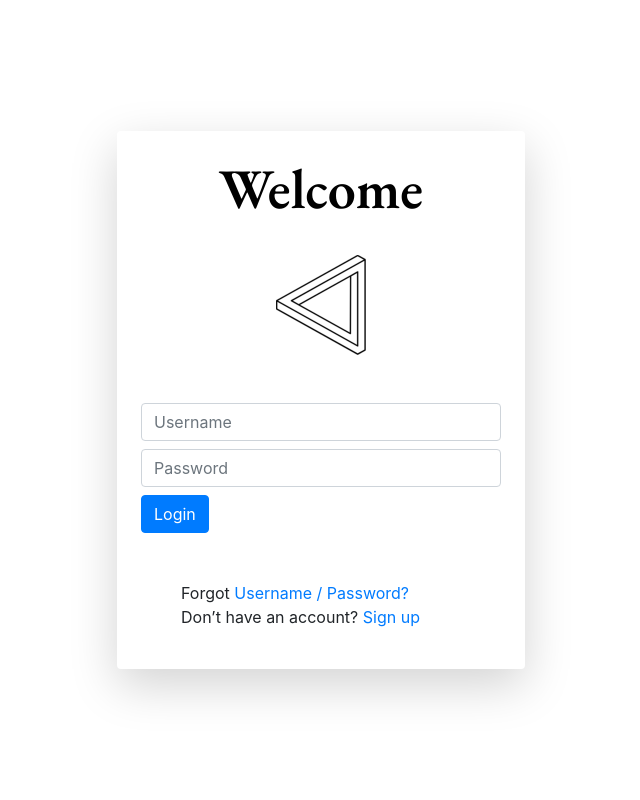
After one commit to ValtrX/Project1Harvard, a Flask app: page /login in a window 1280 px wide. The commit adds this page. Shown: the whole page, without its empty margins (304-944 px from the left). Run offline with Flask 2, Linux system fonts and the light colour scheme; parts of the project's set-up code (start-up, migrations or seed data) failed here and were passed over; some libraries are stand-ins or nearby versions.

Commit message:
Login and Register Page design

```diff
--- a/application.py
+++ b/application.py
@@ -22,5 +22,16 @@ db = scoped_session(sessionmaker(bind=engine)) # (SQL ALCHEMY) Creas diferentes
 
 @app.route("/")
 def index():
-    books = db.execute("SELECT * FROM books").fetchall()
+    books = db.execute("SELECT * FROM books LIMIT 100").fetchall()
     return render_template("index.html", books=books)
+
+@app.route("/login")
+def login():
+    return render_template("login.html")
+
+@app.route("/register")
+def register():
+    return render_template("register.html")
+
+if __name__=="__main__":
+    app.run(debug=true)
--- /dev/null
+++ b/templates/layout.html
@@ -0,0 +1,30 @@
+<!DOCTYPE html>
+<html lang="en">
+<head>
+    <meta charset="UTF-8">
+    <meta name="viewport" content="width=device-width, initial-scale=1.0">
+    <link href="https://stackpath.bootstrapcdn.com/bootstrap/4.4.1/css/bootstrap.min.css" rel="stylesheet" integrity="sha384-Vkoo8x4CGsO3+Hhxv8T/Q5PaXtkKtu6ug5TOeNV6gBiFeWPGFN9MuhOf23Q9Ifjh" crossorigin="anonymous">
+    <link href="https://stackpath.bootstrapcdn.com/font-awesome/4.7.0/css/font-awesome.min.css" type="text/css" rel="stylesheet" integrity="sha384-wvfXpqpZZVQGK6TAh5PVlGOfQNHSoD2xbE+QkPxCAFlNEevoEH3Sl0sibVcOQVnN" crossorigin="anonymous">
+    <link href="https://fonts.googleapis.com/css2?family=EB+Garamond:wght@600&display=swap" rel="stylesheet">
+    <title>{% block title %}{% endblock %}</title>
+    <style>
+        .special-font{
+            font-family: 'EB Garamond', serif !important;
+            color: #4a3e3e;
+        }
+        .special-font-size{
+            font-size: 25px;
+        }
+        .list-style-none{
+            list-style-type: none;
+        }
+        table{
+            width: 100%;
+        }
+    </style>
+</head>
+<body>
+    {% block body %}
+    {% endblock %}
+</body>
+</html>
--- /dev/null
+++ b/templates/login.html
@@ -0,0 +1,57 @@
+{% extends "layout.html" %}
+
+{% block title %}
+    Sign In | Books: Project 1
+{% endblock %}
+
+{% block body%}
+<div class="row align-items-center justify-content-center w-100 vh-100">
+	<div class="p-4 rounded shadow-lg hoverable" >
+		<form class="">
+			<h2 class="special-font text-center" style="font-size: 56px; font-weight: bold; color: initial;">
+				Welcome
+			</h2>
+			<br>
+			<div class="text-sm-center mb-5">
+				<img src="{{url_for('static', filename='logo.png')}}" class=" w-25"alt="AVATAR">
+			</div>
+
+			<div class="" data-validate = "Enter username">
+				<input class="form-control my-2" type="text" name="username" placeholder="Username">
+			</div>
+
+			<div class="" data-validate="Enter password">
+				<input class="form-control my-2" type="password" name="pass" placeholder="Password">
+			</div>
+
+			<div class="">
+				<button class="btn btn-primary">
+					Login
+				</button>
+			</div>
+
+			<ul class="list-style-none mt-5">
+				<li class="">
+					<span class="">
+						Forgot
+					</span>
+
+					<a href="#" class="txt2">
+						Username / Password?
+					</a>
+				</li>
+
+				<li>
+					<span class="">
+						Don’t have an account?
+					</span>
+
+					<a href="#" class="">
+						Sign up
+					</a>
+				</li>
+			</ul>
+		</form>
+	</div>
+</div>
+{% endblock %}
```
Also changed, not shown: templates/index.html (+16 -40 lines), templates/register.html (added, +48 -0 lines).
